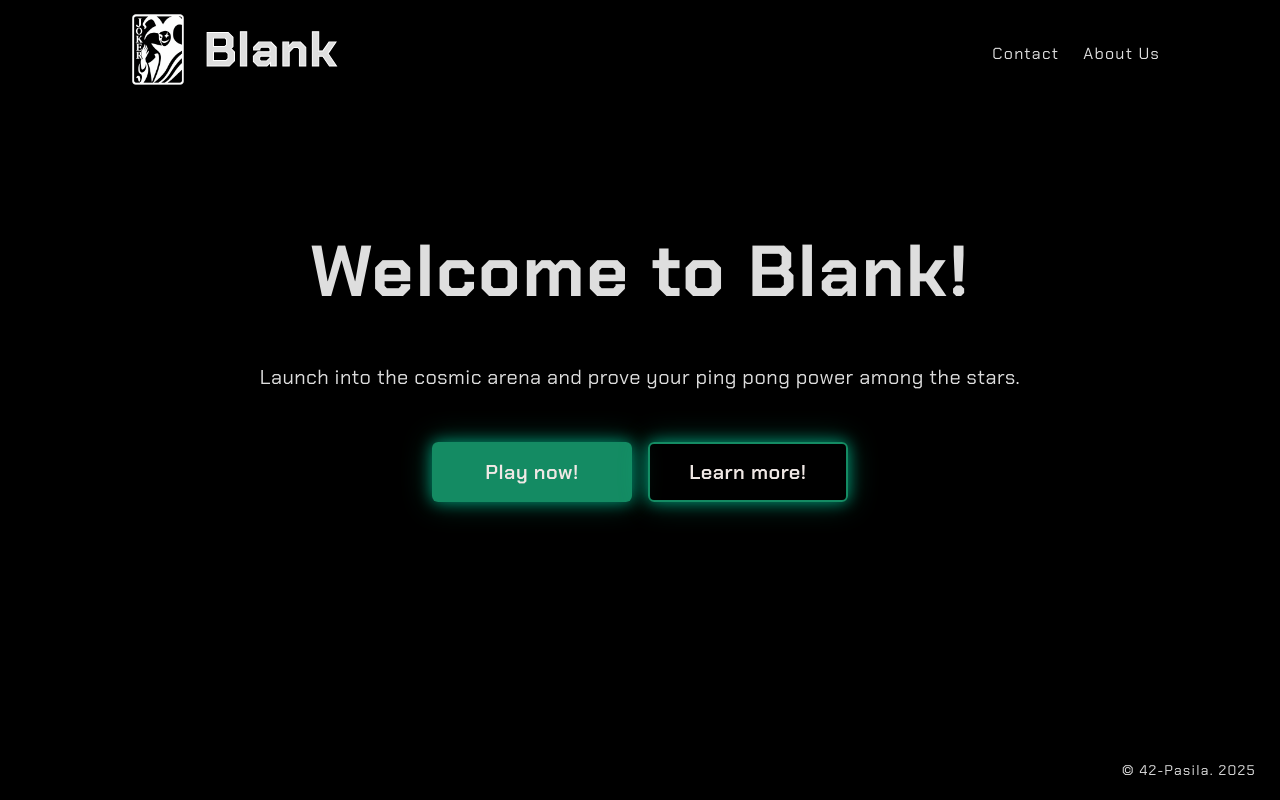
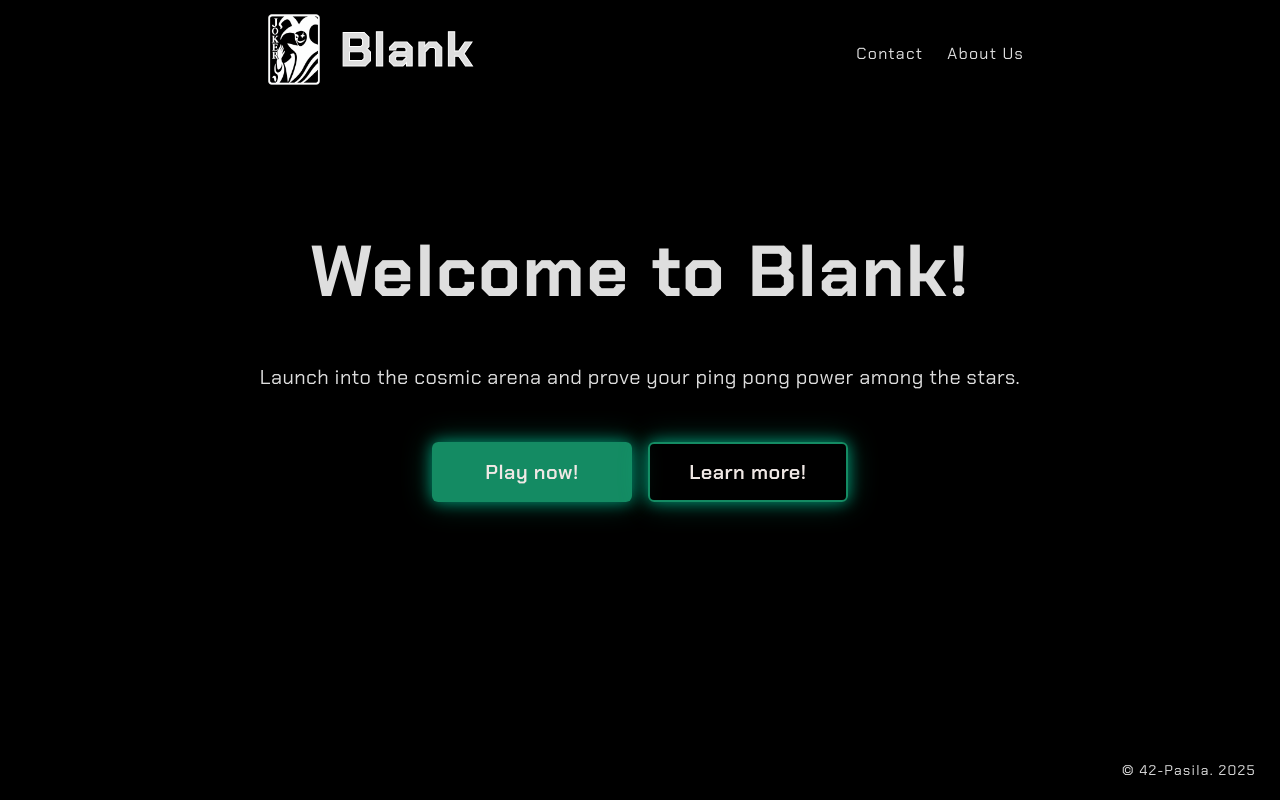
Before and after one commit to 42VN-Pasila/frontend, a React (Vite) app: page / in a window 1280 px wide. Built offline with nearby package versions, Linux system fonts and the light colour scheme; no server answers.

Commit message:
initialize a new size for homepage navbar

```diff
--- a/src/pages/HomePage/HomePageNavBar.tsx
+++ b/src/pages/HomePage/HomePageNavBar.tsx
@@ -28,7 +28,7 @@ const HomePageNavBar = () => {
 
   return (
     <nav className="relative w-full">
-      <div className=" mx-auto flex items-center justify-between py-1 px-6 md:px-30 z-100">
+      <div className=" mx-auto flex items-center justify-between py-1 px-6 md:px-[20vw] z-100">
         <div className="lg:hidden">
           <Logo />
         </div>
```
